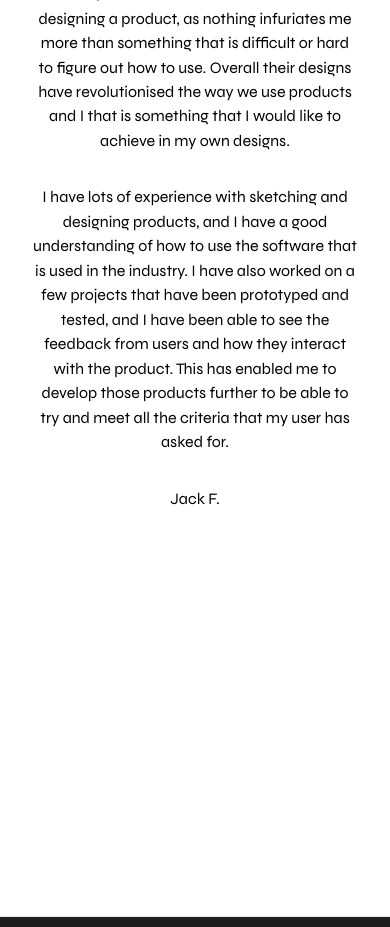
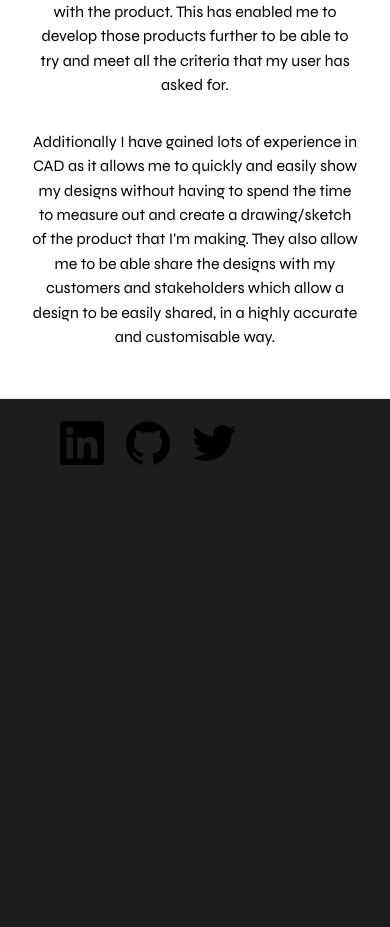
Before and after one commit to Magicoo51889/Jack-Foot-Website, a Next.js app: page /productDesign in a window 390 px wide. Shown: the part 2360-3287 px from the top of the page. After the commit the page ends 2846 px from the top, so only its background shows below. Built offline with nearby package versions, Linux system fonts and the light colour scheme.

Commit message:
Auto rows

```diff
--- a/pages/productDesign.tsx
+++ b/pages/productDesign.tsx
@@ -39,7 +39,7 @@ const productDesignPage = () => {
                 I have lots of experience with sketching and designing products, and I have a good understanding of how to use the software that is used in the industry. I have also worked on a few projects that have been prototyped and tested, and I have been able to see the feedback from users and how they interact with the product. This has enabled me to develop those products further to be able to try and meet all the criteria that my user has asked for.
               </p>
               <p className={styles.smallDescription}>
-                Jack F.
+                Additionally I have gained lots of experience in CAD as it allows me to quickly and easily show my designs without having to spend the time to measure out and create a drawing/sketch of the product that I'm making. They also allow me to be able share the designs with my customers and stakeholders which allow a design to be easily shared, in a highly accurate and customisable way.
               </p>
             </div>
           </div>
--- a/styles/Home.module.css
+++ b/styles/Home.module.css
@@ -219,12 +219,12 @@
 .twoOneGrid {
   position: static;
   min-width: 100vw;
+  max-width: 100vw;
   display: grid;
   top: 0;
   left: 0;
   grid-template-columns: 1fr 1fr; /* 2 columns */
   justify-content: center;
-  max-width: 100vw;
   padding-bottom: 0px;
 }
 
@@ -389,7 +389,7 @@
 @media screen and (max-width: 1400px) {
   .twoOneGrid {
     width: 100%;
-    grid-template-columns: auto;
+    grid-template-columns: 1fr;
     grid-template-rows: 1fr 1fr;
     flex-direction: column;
   }
@@ -415,6 +415,12 @@
     grid-template-rows: 1fr 1fr;
     flex-direction: column;
   }
+  .twoOneGrid{
+    width: 100%;
+    grid-template-columns: 1fr;
+    grid-template-rows: auto auto;
+    flex-direction: column;
+  }
 }
 
 @media screen and (max-width: 1050px) {
@@ -435,6 +441,12 @@
   }
   .gridChild{
     margin-bottom: 0;
+  }
+  .twoOneGrid{
+    width: 100%;
+    grid-template-columns: 1fr;
+    grid-template-rows: auto auto;
+    flex-direction: column;
   }
 }
 
--- a/styles/globals.css
+++ b/styles/globals.css
@@ -49,11 +49,11 @@ a {
   display: none;
 }
 ::-moz-selection {
-  background: #D3AD40;
+  background: #F7A531;
 }
 ::-webkit-selection {
-  background: #D3AD40;
+  background: #F7A531;
 }
 ::selection {
-  background: #D3AD40;
+  background: #F7A531;
 }
```
Also changed, not shown: pages/typescript.tsx (+6 -2 lines).
